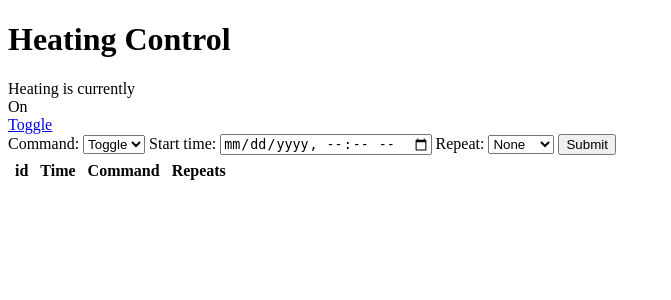
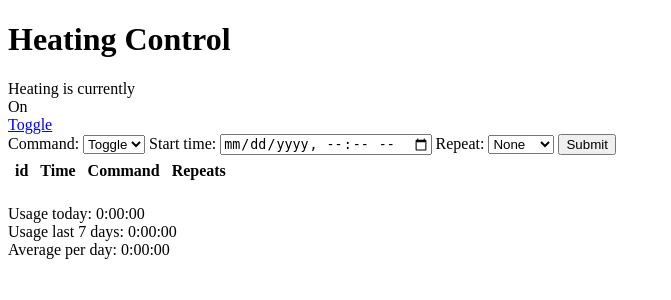
Before and after one commit to aceagles/smart_home, a Django app: page / in a window 1280 px wide. Shown: the top 300 px of the page, without its empty margins (0-671 px from the left). Run offline with Django 4.2, Linux system fonts and the light colour scheme; a user stored in the database is signed in; data comes from the database, SQL or seed files in the repository; lists and menus that the app fills with data are empty.

Commit message:
Delete scheduled events and usage info

```diff
--- a/home_api/dev-docker-compose.yml
+++ b/home_api/dev-docker-compose.yml
@@ -8,8 +8,11 @@ services:
       - POSTGRES_DB=heating_control
       - POSTGRES_USER=postgres
       - POSTGRES_PASSWORD=##aasdhgwbe
+      - DB_HOST=db
     networks:
         - django-network
+    ports:
+      - 5432:5432
   web:
     build:
       context: .
--- a/home_api/docker-compose.yml
+++ b/home_api/docker-compose.yml
@@ -20,10 +20,14 @@ services:
       - POSTGRES_DB=heating_control
       - POSTGRES_USER=postgres
       - POSTGRES_PASSWORD=##aasdhgwbe
+      - DEBUG=False
+      - DB_HOST=db
     networks:
       - django-network
     depends_on:
       - db
+    ports:
+     - 80:8080
 
 
 networks:
--- a/home_api/heating_control/urls.py
+++ b/home_api/heating_control/urls.py
@@ -6,5 +6,6 @@ from .api import ControllerView
 urlpatterns = [
     path("", views.toggle_form),
     path("btn", views.toggle_btn, name="toggle_button"),
-    path("check", ControllerView.as_view())
+    path("check", ControllerView.as_view()),
+    path("del/<int:pk>/", views.del_event, name="delete_event")
 ]
--- a/home_api/heating_control/views.py
+++ b/home_api/heating_control/views.py
@@ -4,6 +4,19 @@ from heating_control.models import Usage
 from heating_control.models import ScheduledEvent, Usage
 from django.shortcuts import redirect
 from django.contrib.auth.decorators import login_required
+from django.utils import timezone
+from datetime import timedelta
+
+
+def total_usage(delta):
+    now = timezone.now()
+    pre_time = now - delta
+    usages = Usage.objects.filter(date__gte = pre_time, is_on = True)
+    secs = 0
+    for use in usages:
+        secs += 5
+    return timedelta(seconds=secs)
+
 
 # Create your views here.
 @login_required
@@ -19,15 +32,23 @@ def toggle_form(request):
 
     latest_usage = Usage.objects.order_by("date").last()
 
+    usage_history = {
+        "today": total_usage(timezone.now() - timezone.now().replace(hour=0, minute=0, second=0, microsecond=0)),
+        "7days": total_usage(timedelta(days=7)),
+
+    }
+    usage_history["7dayAvg"] = usage_history["7days"]/7
 
     if latest_usage:
         latest_status = latest_usage.is_on
     else:
         latest_status = None
 
-    scheduled_events = ScheduledEvent.objects.filter(completed=False).order_by(
+    scheduled_events = ScheduledEvent.objects.filter(completed=False, deleted=False).order_by(
         "start_time"
     )
+
+
 
     return render(
         request,
@@ -36,6 +57,7 @@ def toggle_form(request):
             "latest_status": latest_status,
             "form": ScheduleForm,
             "scheduled_events": scheduled_events,
+            "usage_history": usage_history
         },
     )
 
@@ -44,3 +66,9 @@ def toggle_btn(request):
     event = ScheduledEvent()
     event.save()
     return redirect(toggle_form)
+
+@login_required
+def del_event(request, pk):
+    obj = ScheduledEvent.objects.get(pk=pk)
+    obj.del_sched()
+    return redirect(toggle_form)
--- a/home_api/templates/toggle_form.html
+++ b/home_api/templates/toggle_form.html
@@ -23,6 +23,7 @@
             <th>Time</th>
             <th>Command</th>
             <th>Repeats</th>
+            <th></th>
         </tr>
         {% for event in scheduled_events %}
             <tr>
@@ -30,9 +31,17 @@
                 <td>{{event.start_time}}</td>
                 <td>{{event.command}}</td>
                 <td>{{event.repeat}}</td>
+                <td><a href="{% url 'delete_event' pk=event.pk %}">Delete</a></td>
             </tr>
         {% endfor %}
     </table>
+
+    <br>
+    Usage today: {{ usage_history.today}}
+    <br>
+    Usage last 7 days: {{ usage_history.7days}}
+    <br>
+    Average per day: {{ usage_history.7dayAvg}}
 
     <style>
         th, td {
```
Also changed, not shown: home_api/home_api/settings.py (+5 -5 lines).
